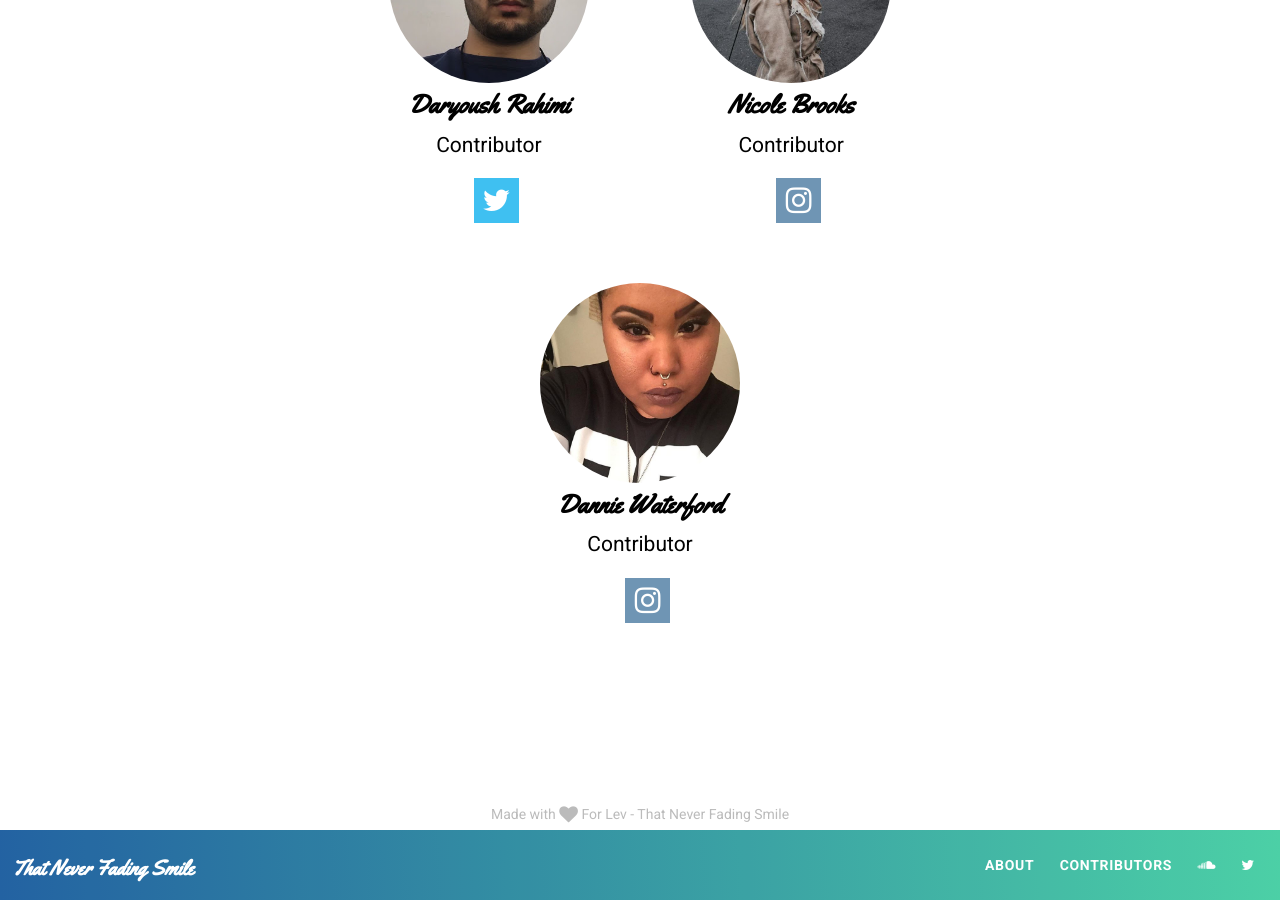
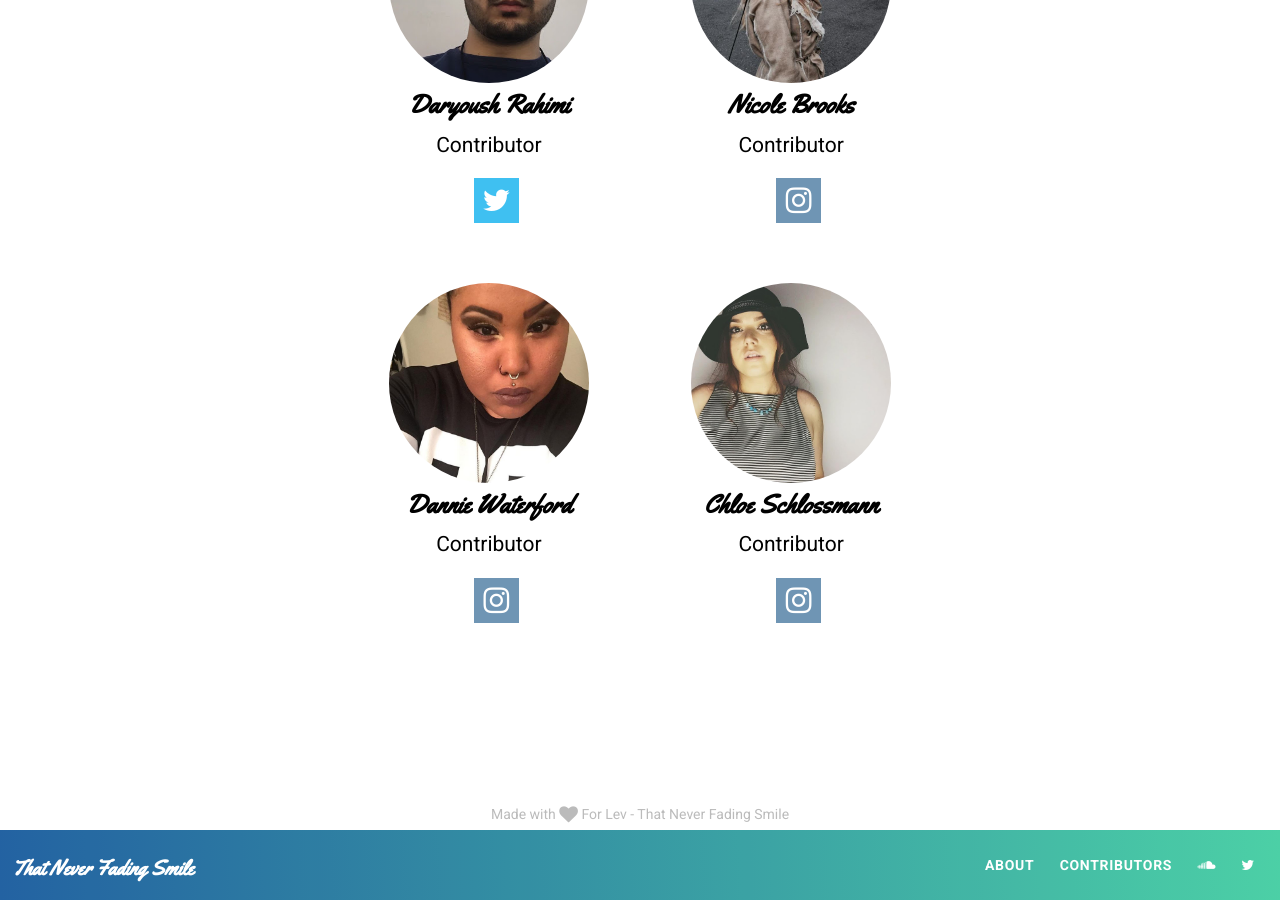
Before and after one commit to balzohrd/flapjack, a Jekyll site: the page built from contributors.md, in a window 1280 px wide and 900 px high, scrolled down 4070 px. Built offline with Jekyll 4.4.1, drawn with Linux system fonts in a browser that asks for light colours; nearby versions of some CDN libraries; comment, search, counter and statistics services are not loaded.

```diff
--- a/contributors.md
+++ b/contributors.md
@@ -170,6 +170,14 @@
     google_plus_link:
     instagram_username: music.lovechild
     site_link:
+  - name: Chloe Schlossmann
+    image_path: /assets/images/chloe_s.jpg
+    position: Contributor
+    soundcloud:
+    twitter_username:
+    google_plus_link:
+    instagram_username: cccccchloeeeeeeee
+    site_link:
 ---
 That Never Fading Smile is a collaboration between some of Lev’s closest friends. We are music lovers inspired by songs, riffs and lyrics of various genres from all around the world. Each contributor brings their own unique influence to the mix, See below for more information on each of us
 
```
Also changed, not shown: _posts/2016-04-13-volume-thiryteight.markdown (added, +10 -0 lines), assets/images/chloe_s.jpg (added).
